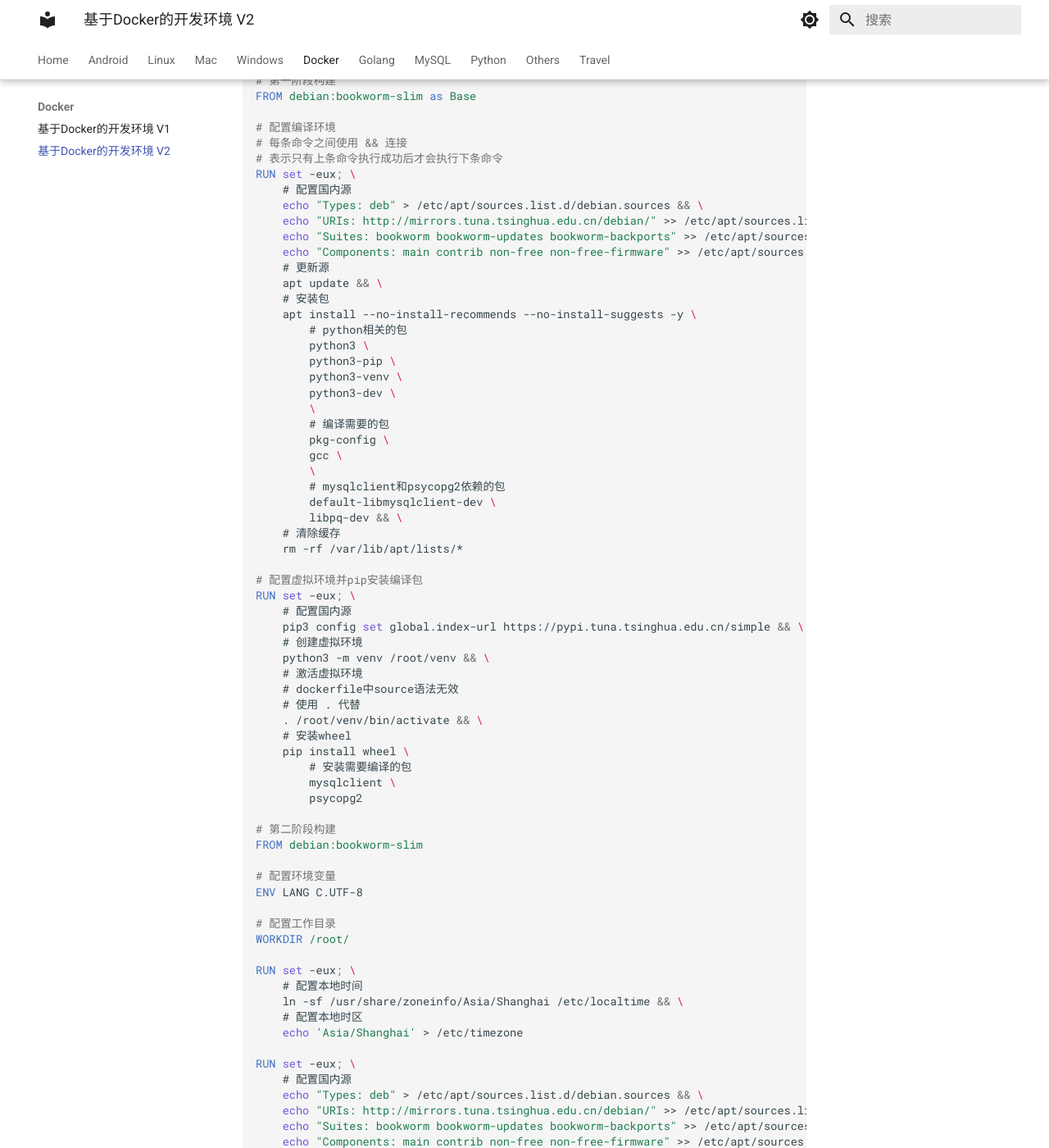
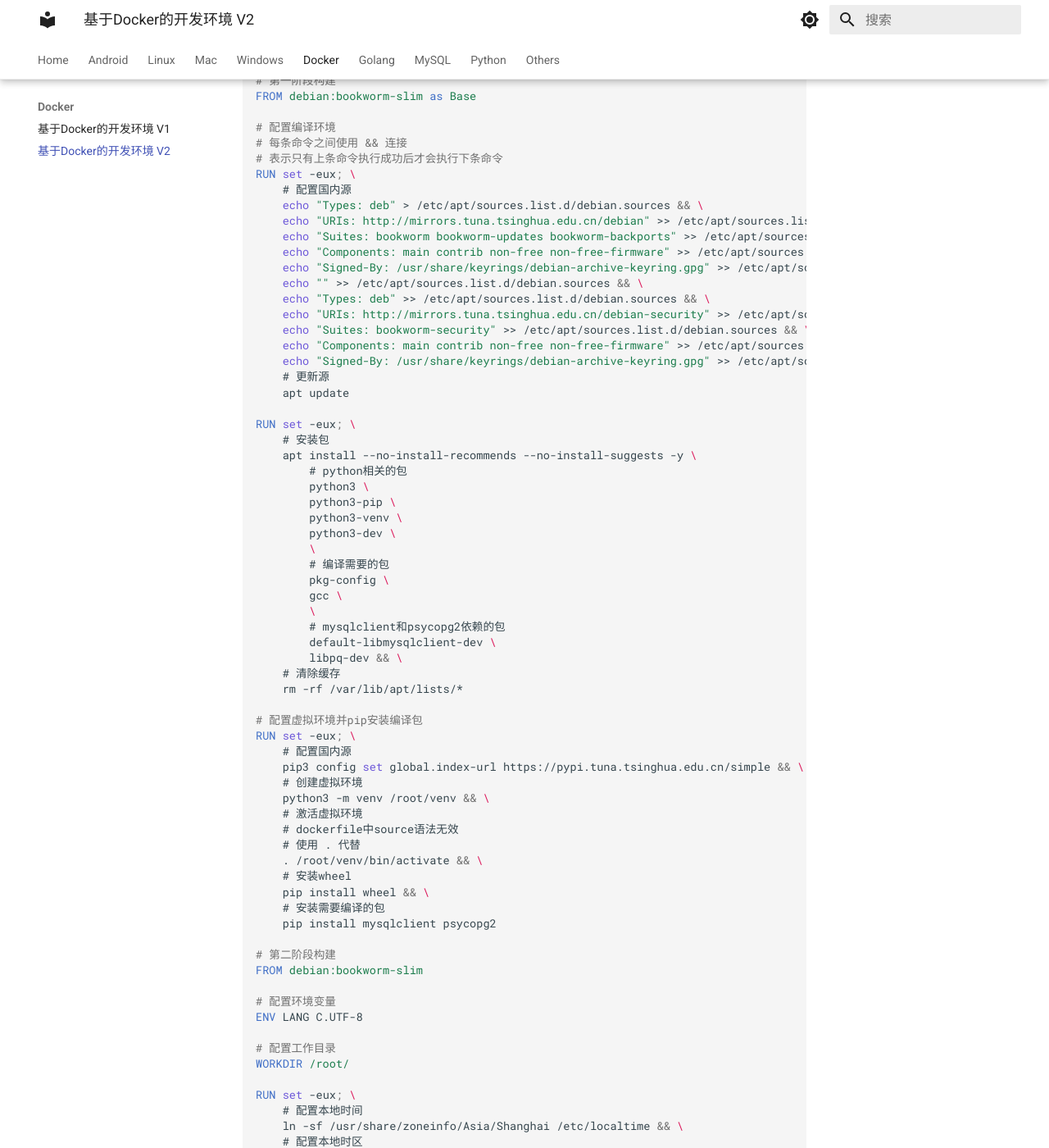
Before and after one commit to gfourdx/mydocs, an MkDocs documentation site: the page built from docs/docker/vscode-docker-dev_v2.md, in a window 1280 px wide and 1400 px high, scrolled down 652 px. Shown: the whole window at 82% size. Built offline with MkDocs 1.6.1 and Material for MkDocs 9.7.7, drawn with Linux system fonts in a browser that asks for light colours; some of the changed text lies outside the part shown.

Commit message:
更新文档

```diff
--- a/docs/docker/vscode-docker-dev_v2.md
+++ b/docs/docker/vscode-docker-dev_v2.md
@@ -37,11 +37,20 @@ FROM debian:bookworm-slim as Base
 RUN set -eux; \
     # 配置国内源
     echo "Types: deb" > /etc/apt/sources.list.d/debian.sources && \
-    echo "URIs: http://mirrors.tuna.tsinghua.edu.cn/debian/" >> /etc/apt/sources.list.d/debian.sources && \
+    echo "URIs: http://mirrors.tuna.tsinghua.edu.cn/debian" >> /etc/apt/sources.list.d/debian.sources && \
     echo "Suites: bookworm bookworm-updates bookworm-backports" >> /etc/apt/sources.list.d/debian.sources && \
     echo "Components: main contrib non-free non-free-firmware" >> /etc/apt/sources.list.d/debian.sources && \
+    echo "Signed-By: /usr/share/keyrings/debian-archive-keyring.gpg" >> /etc/apt/sources.list.d/debian.sources && \
+    echo "" >> /etc/apt/sources.list.d/debian.sources && \
+    echo "Types: deb" >> /etc/apt/sources.list.d/debian.sources && \
+    echo "URIs: http://mirrors.tuna.tsinghua.edu.cn/debian-security" >> /etc/apt/sources.list.d/debian.sources && \
+    echo "Suites: bookworm-security" >> /etc/apt/sources.list.d/debian.sources && \
+    echo "Components: main contrib non-free non-free-firmware" >> /etc/apt/sources.list.d/debian.sources && \
+    echo "Signed-By: /usr/share/keyrings/debian-archive-keyring.gpg" >> /etc/apt/sources.list.d/debian.sources && \
     # 更新源
-    apt update && \
+    apt update
+
+RUN set -eux; \
     # 安装包
     apt install --no-install-recommends --no-install-suggests -y \
         # python相关的包
@@ -71,10 +80,9 @@ RUN set -eux; \
     # 使用 . 代替
     . /root/venv/bin/activate && \
     # 安装wheel
-    pip install wheel \
-        # 安装需要编译的包
-        mysqlclient \
-        psycopg2
+    pip install wheel && \
+    # 安装需要编译的包
+    pip install mysqlclient psycopg2
 
 # 第二阶段构建
 FROM debian:bookworm-slim
@@ -94,38 +102,47 @@ RUN set -eux; \
 RUN set -eux; \
     # 配置国内源
     echo "Types: deb" > /etc/apt/sources.list.d/debian.sources && \
-    echo "URIs: http://mirrors.tuna.tsinghua.edu.cn/debian/" >> /etc/apt/sources.list.d/debian.sources && \
+    echo "URIs: http://mirrors.tuna.tsinghua.edu.cn/debian" >> /etc/apt/sources.list.d/debian.sources && \
     echo "Suites: bookworm bookworm-updates bookworm-backports" >> /etc/apt/sources.list.d/debian.sources && \
     echo "Components: main contrib non-free non-free-firmware" >> /etc/apt/sources.list.d/debian.sources && \
+    echo "Signed-By: /usr/share/keyrings/debian-archive-keyring.gpg" >> /etc/apt/sources.list.d/debian.sources && \
+    echo "" >> /etc/apt/sources.list.d/debian.sources && \
+    echo "Types: deb" >> /etc/apt/sources.list.d/debian.sources && \
+    echo "URIs: http://mirrors.tuna.tsinghua.edu.cn/debian-security" >> /etc/apt/sources.list.d/debian.sources && \
+    echo "Suites: bookworm-security" >> /etc/apt/sources.list.d/debian.sources && \
+    echo "Components: main contrib non-free non-free-firmware" >> /etc/apt/sources.list.d/debian.sources && \
+    echo "Signed-By: /usr/share/keyrings/debian-archive-keyring.gpg" >> /etc/apt/sources.list.d/debian.sources && \
     # 更新源
-    apt update && \
-	# 安装包
+    apt update
+
+RUN set -eux; \
+    # 安装包
     apt install --no-install-recommends --no-install-suggests -y \
-    python3 \
-    python3-pip \
-    python3-venv \
-    \
-    mariadb-server \
-    mariadb-client \
-    postgresql \
-    \
-    redis \
-    \
-    nginx \
-    \
-    git \
-    ssh \
-    vim \
-    \
-    curl \
-    wget \
-    \
-    # 提供ip xx和ss命令
-    iproute2 \
-    # 提供ping等命令
-    iputils-ping \
-    # 提供ps、top、free和sysctl等命令
-    procps && \
+        python3 \
+        python3-pip \
+        python3-venv \
+        \
+        mariadb-server \
+        mariadb-client \
+        postgresql \
+        \
+        redis \
+        \
+        nginx \
+        \
+        git \
+        ssh \
+        vim \
+        \
+        curl \
+        wget \
+        \
+        # 提供ip xx和ss命令
+        iproute2 \
+        # 提供ping等命令
+        iputils-ping \
+        # 提供ps、top、free和sysctl等命令
+        procps && \
     # 清理缓存
     rm -rf /var/lib/apt/lists/* && \
     # 创建虚拟环境
--- a/mkdocs.yml
+++ b/mkdocs.yml
@@ -178,5 +178,3 @@ nav:
     - others/V2ray+Trojan配置.md
     - others/Iptables.md
     - others/下载Chrome离线安装包.md
-  - Travel:
-    - travel/烟台长岛.md
```
Also changed, not shown: docs/mac/MacOS软件.md (+12 -14 lines), docs/python/sort/希尔排序.md (+1 -1 lines), docs/travel/烟台长岛.md (deleted, +0 -132 lines), docs/windows/WSL端口转发.md (+7 -1 lines).
